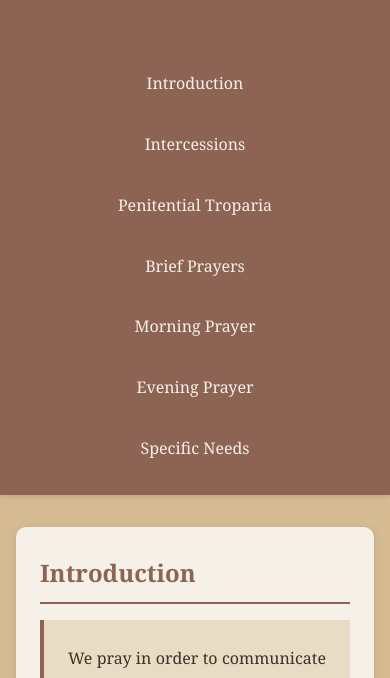
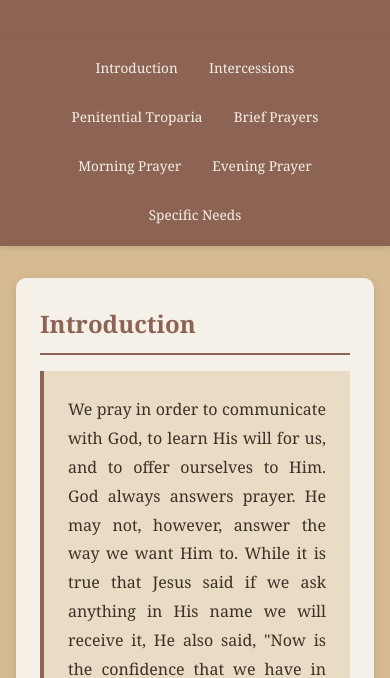
Before and after one commit to Porcunanet/Prayers-in-Times-of-Need, a plain HTML site: page index.html in a window 390 px wide. Shown: the part 150-828 px from the top of the page. Drawn offline with Linux system fonts and the light colour scheme.

Commit message:
Add files via upload

```diff
--- a/index.html
+++ b/index.html
@@ -146,8 +146,17 @@
             }
 
             nav ul {
-                flex-direction: column;
-                align-items: center;
+                padding: 0.5rem;
+                gap: 0.25rem;
+            }
+
+            nav ul li {
+                margin: 0.25rem;
+            }
+
+            nav ul li a {
+                padding: 0.4rem 0.6rem;
+                font-size: 0.85rem;
             }
 
             section {
@@ -158,6 +167,7 @@
                 font-size: 1.5rem;
             }
         }
+
     </style>
 </head>
 <body>
```
